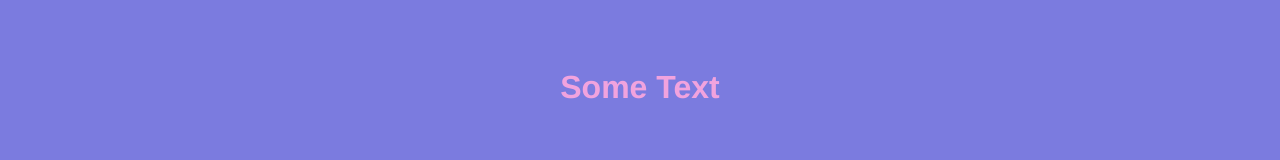
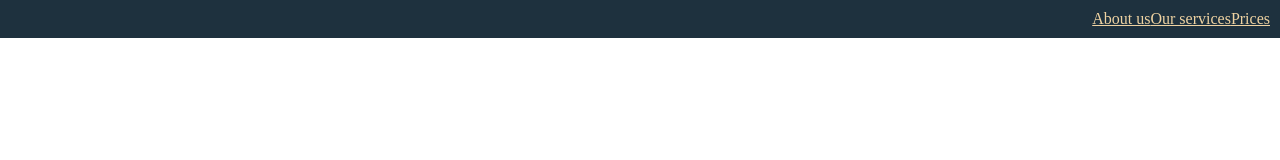
Before and after one commit to Xeniya-Plakhotnyuk/sass_project, a website built with Parcel: page index.html in a window 1280 px wide. Built offline with nearby package versions, Linux system fonts and the light colour scheme.

Commit message:
apply style and semantic

```diff
--- a/index.html
+++ b/index.html
@@ -4,11 +4,15 @@
     <meta charset="UTF-8">
     <meta name="viewport" content="width=device-width, initial-scale=1.0">
     <link rel="stylesheet" href="./dist/style.min.css"/>
-    <title>Document</title>
+    <title>Lawyer</title>
 </head>
 <body>
     <header>
-    <h1>Some Text</h1>
+    <nav class="nav">
+        <a class="item" href="#">About us</a>
+        <a class="item" href="#">Our services</a>
+        <a class="item" href="#">Prices</a>
+    </nav>
     </header>
 </body>
 <script src="script.js"></script>
--- a/package.json
+++ b/package.json
@@ -18,6 +18,7 @@
   },
   "homepage": "https://github.com/Xeniya-Plakhotnyuk/sass_project#readme",
   "dependencies": {
+    "parcel-bundler": "^1.12.5",
     "sass": "^1.66.1"
   }
 }
--- /dev/null
+++ b/scss/_colors.scss
@@ -0,0 +1,2 @@
+$background-color: #1e313e;
+$navtext-color: #efd3a2;
--- a/scss/globals/_boilerplate.scss
+++ /dev/null
@@ -1,4 +0,0 @@
-html{
-    box-sizing: border-box;
-    font-size: 100%;
-}
--- a/scss/style.scss
+++ b/scss/style.scss
@@ -1,16 +1,27 @@
-$font-stack: Helvetica, sans-serif;
-$primary-color: #f1a3de;
-$backg-color: rgb(123, 123, 223);
+@use 'colors' as c;
 
 
-body {
-    font: 100% $font-stack;
-    color: $primary-color;
-    background-color: $backg-color;
-  }
+html{
+  box-sizing: border-box;
+  font-size: 100%;
+}
 
-header{
-    display: flex;
-    justify-content: center;
-    padding: 40px;
+*, *::before, *::after{
+  box-sizing: inherit;
 }
+
+body{
+margin: 0;
+padding: 0;
+}
+
+.nav{
+  display: flex;
+  justify-content: flex-end;
+  padding: 10px;
+  background-color: c.$background-color;
+    }
+
+.item{
+  color: c.$navtext-color;
+}
```
Also changed, not shown: _boilerplate.scss (added), dist/style.min.css, images/book.avif (added), images/cover.jpg (added), images/services.jpg (added), 3 other files.
